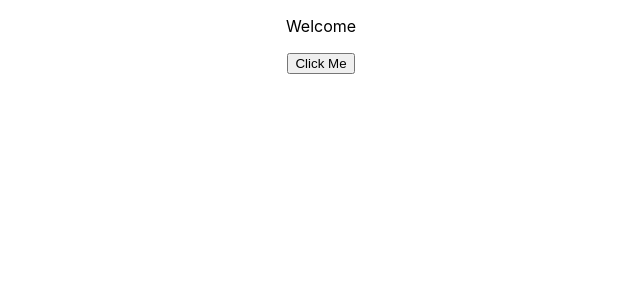
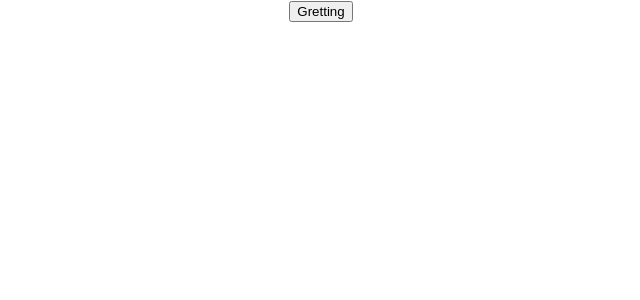
Before and after one commit to safiultarek143/React, a React (Create React App) app: page / in a window 1280 px wide. Shown: the top 300 px of the page, without its empty margins (319-959 px from the left). Built offline with nearby package versions, Linux system fonts and the light colour scheme.

Commit message:
props as method

```diff
--- a/src/App.js
+++ b/src/App.js
@@ -9,6 +9,7 @@
 import ClickOne from './components/ClickOne';
 import ClickTwo from './components/ClickTwo';
 import BindEvent from './components/BindEvent';
+import Parent from './components/Parent';
 function App() {
   return (
     <div className="App">
@@ -21,7 +22,8 @@
       {/* <CarOne brand ="ford" color="black" /> */}
       {/* < ClickOne /> */}
       {/* <ClickTwo /> */}
-      <BindEvent />
+      {/* <BindEvent /> */}
+      <Parent />
     </div>
   );
 }
--- /dev/null
+++ b/src/components/Child.js
@@ -0,0 +1,11 @@
+import React from 'react'
+
+const Child = (props) => {
+    return (
+        <div>
+            <button onClick={props.grettingMethod}>Gretting</button>
+        </div>
+    )
+}
+
+export default Child
--- /dev/null
+++ b/src/components/Parent.js
@@ -0,0 +1,26 @@
+import React, { Component } from 'react'
+import Child from './Child'
+ class Parent extends Component {
+
+    constructor(props) {
+        super(props)
+
+        this.state = {
+             message: "user"
+        }
+        this.gretting = this.gretting.bind(this)
+    }
+    gretting(){
+        alert("Hello"+this.state.message)
+    }
+
+    render() {
+        return (
+            <div>
+                <Child grettingMethod={this.gretting}/>
+            </div>
+        )
+    }
+}
+
+export default Parent
```
